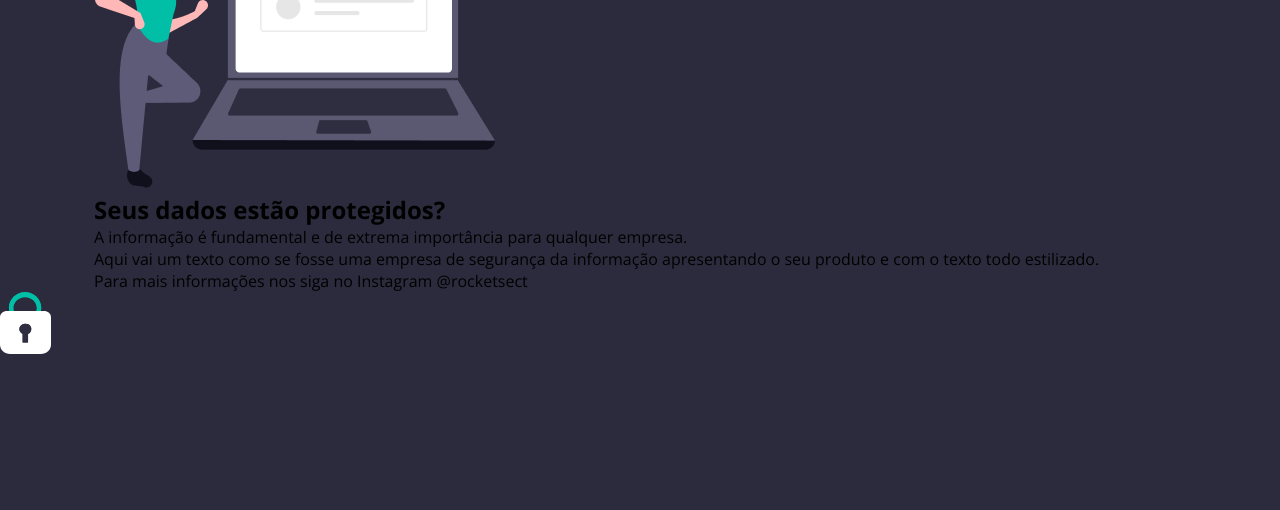
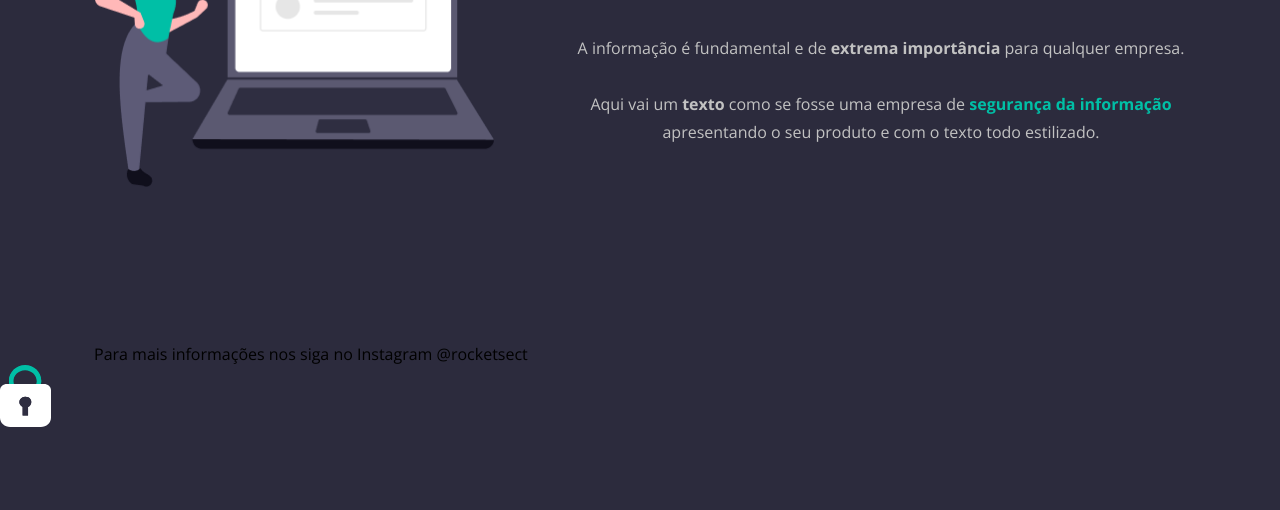
Before and after one commit to brennoEudes/explorer-extra-project-02-02, a plain HTML site: page index.html in a window 1280 px wide. Shown: the part 290-800 px from the top of the page. Drawn offline with nearby package versions, Linux system fonts and the light colour scheme.

Commit message:
main stylization concluded

```diff
--- a/index.html
+++ b/index.html
@@ -25,15 +25,20 @@
         </ul>
       </nav>
       <main>
-        <img src="./images/img1.png" alt="Ilustração com garota e computador com cadeado" />
+        <img
+          src="./images/img1.png"
+          alt="Ilustração com garota e computador com cadeado"
+        />
         <section>
-          <h1>Seus dados estão protegidos?</h1>
+          <h1>Seus dados estão <span>protegidos</span>?</h1>
           <p>
-            A informação é fundamental e de extrema importância para qualquer
-            empresa.
-            <br/>
-            Aqui vai um texto como se fosse uma empresa de segurança da
-            informação apresentando o seu produto e com o texto todo estilizado.
+            A informação é fundamental e de
+            <strong>extrema importância</strong> para qualquer empresa.
+            <br />
+            <br />
+            Aqui vai um <strong>texto</strong> como se fosse uma empresa de
+            <strong><span>segurança da informação</span></strong> apresentando o
+            seu produto e com o texto todo estilizado.
           </p>
         </section>
       </main>
@@ -41,6 +46,6 @@
         <p>Para mais informações nos siga no Instagram @rocketsect</p>
       </footer>
     </div>
-    <img src="./images/padlock.svg" alt="Ilustração cadeado">
+    <img src="./images/padlock.svg" alt="Ilustração cadeado" />
   </body>
 </html>
--- a/style.css
+++ b/style.css
@@ -16,6 +16,7 @@ body {
   padding-top: 71px;
 }
 
+/* NAV */
 nav {
   display: flex;
   align-items: center;
@@ -36,3 +37,38 @@ ul li a {
   font-size: 14px;
   font-weight: 500;
 }
+
+/* MAIN */
+main {
+  display: flex;
+  align-items: center;
+  gap: 82px;
+  margin-bottom: 156px;
+}
+
+main img {
+  max-width: 400px;
+  height: auto;
+}
+
+section {
+  display: flex;
+  flex-direction: column;
+  gap: 60px;
+
+  color: #c2c2c2;
+  text-align: center;
+  font-size: 16px;
+  font-weight: 400;
+  line-height: 28px;
+}
+
+h1 {
+  font-size: 36px;
+  font-weight: 700;
+  font-family: "JetBrains Mono", monospace;
+}
+
+span {
+  color: #00bfa6;
+}
```
